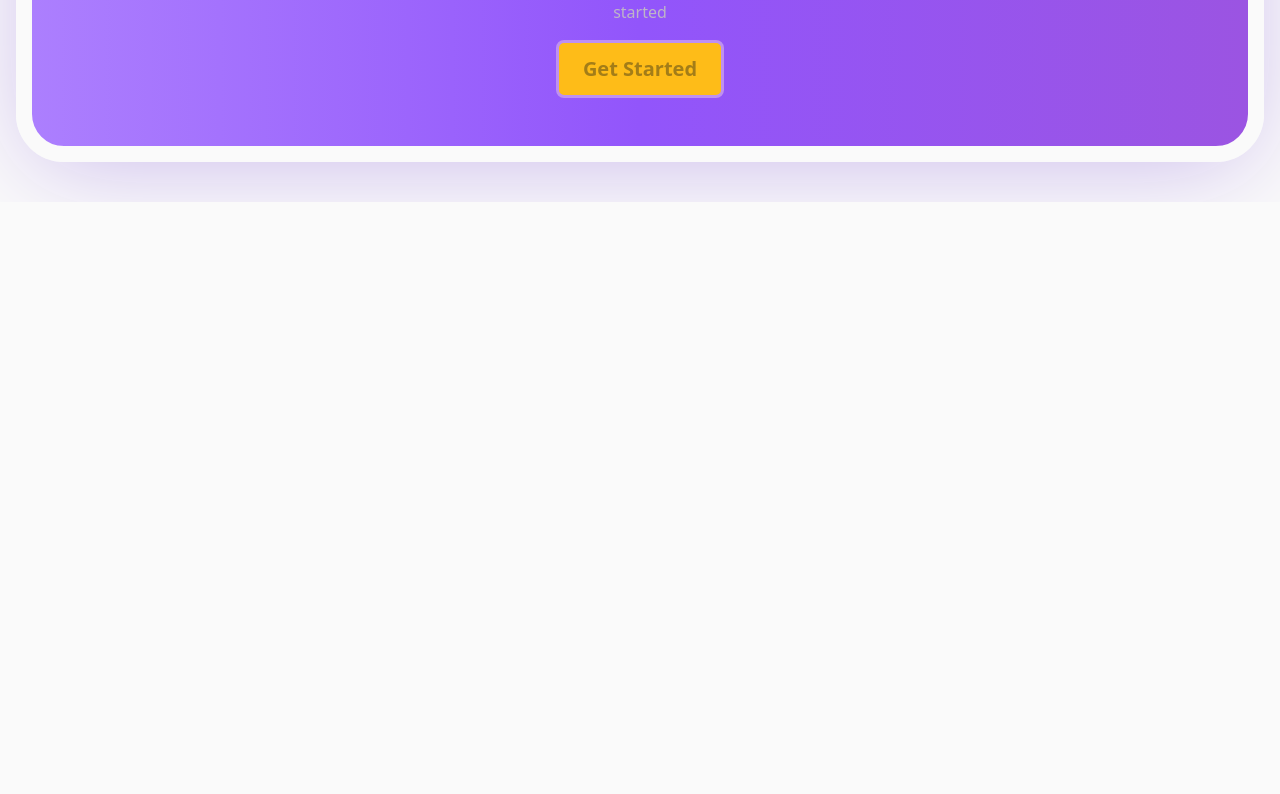
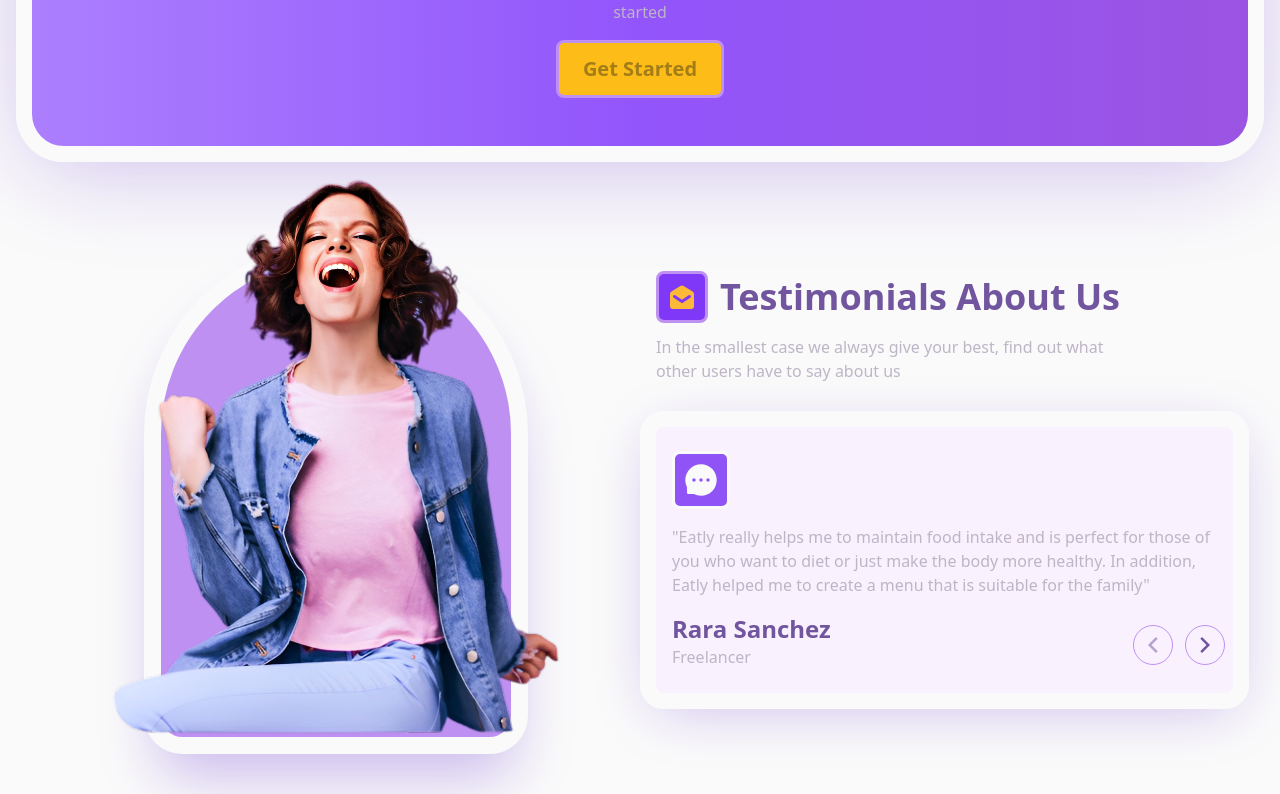
Before and after one commit to lakshmanb-0/eatly_landing_page, a React (Create React App) app: page / in a window 1280 px wide. Shown: the part 1980-2774 px from the top of the page. Before the commit the page ends 2182 px from the top, so only its background shows below. Built offline with nearby package versions, Linux system fonts and the light colour scheme.

Commit message:
about us added

```diff
--- a/src/App.jsx
+++ b/src/App.jsx
@@ -2,6 +2,7 @@ import Header from "./components/Header";
 import Program from "./components/Program";
 import Values from "./components/Values";
 import { RiFlagFill } from "react-icons/ri";
+import AboutUs from "./components/AboutUs";
 
 function App() {
   return (
@@ -27,6 +28,7 @@ function App() {
           </div>
         </section>
       </main>
+      <AboutUs />
     </>
   );
 }
--- a/src/components/AboutUs.jsx
+++ b/src/components/AboutUs.jsx
@@ -1,7 +1,115 @@
-import React from "react";
+import React, { useRef, useState } from "react";
+import { HiMailOpen } from "react-icons/hi";
+
+// swiper
+import { Navigation } from "swiper";
+import { Swiper, SwiperSlide } from "swiper/react";
+import "swiper/css";
+import "swiper/css/navigation";
+import { RiArrowLeftSLine, RiArrowRightSLine } from "react-icons/ri";
+import { AiFillMessage } from "react-icons/ai";
 
 const AboutUs = () => {
-  return <div>AboutUs</div>;
+  const swiperRef = useRef(null);
+  const [disable, setDisable] = useState("prev");
+
+  const data = [
+    {
+      id: 1,
+      name: "Rara Sanchez",
+      icon: AiFillMessage,
+      job: "Freelancer",
+      overview:
+        "Eatly really helps me to maintain food intake and is perfect for those of you who want to diet or just make the body more healthy. In addition, Eatly helped me to create a menu that is suitable for the family",
+    },
+    {
+      id: 2,
+      icon: AiFillMessage,
+      name: "Rara Sanchez",
+      job: "Freelancer",
+      overview:
+        "Eatly really helps me to maintain food intake and is perfect for those of you who want to diet or just make the body more healthy. In addition, Eatly helped me to create a menu that is suitable for the family",
+    },
+  ];
+
+  return (
+    <main className="max_width px-4 py-10 md:grid grid-cols-2 items-center">
+      {/* image section  */}
+      <section className="img_container">
+        <div className="scale-110 md:scale-[1.4] lg:scale-[1.3] absolute bottom-[0.2rem] md:bottom-[4.4rem] lg:bottom-[4.1rem] ">
+          <img src="/about_banner.png" alt="Banner_header" />
+        </div>
+      </section>
+
+      {/* text section  */}
+      <section>
+        <div className="px-4 pt-10 md:pt-0">
+          <h1 className="text-purple_text font-bold space-x-3 text-xl flex items-center">
+            <span className="bg-icon_bg text-yellow_text p-2 rounded-lg border-[3px] border-light_purple text-3xl">
+              <HiMailOpen />
+            </span>
+            <span className="text-4xl font-bold">Testimonials About Us</span>
+          </h1>
+          <p className="py-3 max-w-[30rem]">
+            In the smallest case we always give your best, find out what other
+            users have to say about us
+          </p>
+        </div>
+
+        {/* swiper  */}
+        <Swiper
+          modules={[Navigation]}
+          slidesPerView={1}
+          onBeforeInit={(swiper) => {
+            swiperRef.current = swiper;
+          }}
+          onSlideChange={() => {
+            setDisable("");
+            swiperRef.current?.realIndex === 0 && setDisable("prev");
+            swiperRef.current?.realIndex === 1 && setDisable("nxt");
+          }}
+          className="relative border-[1rem] border-white shadow-[0_12px_60px_-15px_#c9b8ec] rounded-3xl my-4 "
+        >
+          {data.map((item) => (
+            <SwiperSlide key={item.id} className=" bg-[#f9f1fe] px-4 py-6">
+              <div className="w-fit text-4xl z-50 bg-purple_bg text-white p-2 border-[3px] border-white rounded-lg">
+                <item.icon />
+              </div>
+              <p className="py-4">"{item.overview}"</p>
+              <h1 className="font-bold text-2xl text-purple_text">
+                {item.name}
+              </h1>
+              <p className="">{item.job}</p>
+            </SwiperSlide>
+          ))}
+
+          {/* arrow div  */}
+          <div className="space-x-3 flex items-center text-2xl lg:text-3xl py-3 absolute bottom-4 right-2 z-50">
+            <span
+              className={`rounded-full p-1 border border-light_purple text-purple_text cursor-pointer ${
+                disable === "prev"
+                  ? "pointer-events-none text-purple_text/50  "
+                  : ""
+              } `}
+              onClick={() => swiperRef.current?.slidePrev()}
+            >
+              <RiArrowLeftSLine />
+            </span>
+            <span
+              className={`rounded-full p-1 border border-light_purple text-purple_text cursor-pointer ${
+                disable === "nxt"
+                  ? "pointer-events-none text-purple_text/50  "
+                  : ""
+              } `}
+              onClick={() => swiperRef.current?.slideNext()}
+            >
+              <RiArrowRightSLine />
+            </span>
+          </div>
+        </Swiper>
+      </section>
+    </main>
+  );
 };
 
 export default AboutUs;
--- a/src/components/Header.jsx
+++ b/src/components/Header.jsx
@@ -28,8 +28,8 @@ const Header = () => {
         </section>
 
         {/* img section */}
-        <section className="bg-light_purple shadow-[0_35px_60px_-15px_#c9b8ec] rounded-t-full rounded-b-[2000px] relative h-[30rem] md:h-[25rem] lg:h-[32rem] w-[25rem] md:w-[20rem] lg:w-[24rem] z-50 mx-auto order-1 border-[1.1rem] border-white">
-          <div className="scale-125 md:scale-150 absolute bottom-[2.4rem] md:bottom-[4rem] lg:bottom-[4.8rem] ">
+        <section className="img_container">
+          <div className="scale-125 sm:scale-150 absolute bottom-[1.6rem] sm:bottom-[3.9rem] lg:bottom-[4.8rem] ">
             <img src="/banner_header.png" alt="Banner_header" />
           </div>
         </section>
--- a/src/components/Values.jsx
+++ b/src/components/Values.jsx
@@ -33,8 +33,8 @@ const Values = () => {
       className="max_width py-10 px-4 grid md:grid-cols-2 gap-8 place-items-center"
       id="program"
     >
-      <section className="bg-light_purple shadow-[0_35px_60px_-15px_#c9b8ec] rounded-t-full rounded-b-[2000px] relative h-[30rem] md:h-[25rem] lg:h-[32rem] w-[25rem] md:w-[20rem] lg:w-[24rem] z-50 mx-auto border-[1.1rem] border-white">
-        <div className="scale-110 md:scale-[1.5] lg:scale-[1.4] absolute bottom-[0.4rem] md:bottom-[4.4rem] lg:bottom-[4.1rem] ">
+      <section className="img_container">
+        <div className="scale-110 sm:scale-[1.5] lg:scale-[1.4] absolute bottom-[0.3rem] sm:bottom-[4.3rem] lg:bottom-[4.1rem] ">
           <img src="/values_img.png" alt="Banner_header" />
         </div>
       </section>
--- a/src/index.scss
+++ b/src/index.scss
@@ -21,6 +21,9 @@
   .max_width {
     @apply max-w-[1250px] mx-auto;
   }
+  .img_container {
+    @apply bg-light_purple shadow-[0_35px_60px_-15px_#c9b8ec] rounded-t-full rounded-b-[2000px] relative h-[22rem] sm:h-[25rem] lg:h-[32rem] w-[18rem] sm:w-[20rem] lg:w-[24rem] z-50 mx-auto border-[1.1rem] border-white;
+  }
   .scroll_bar {
     ::-webkit-scrollbar {
       display: none;
```
